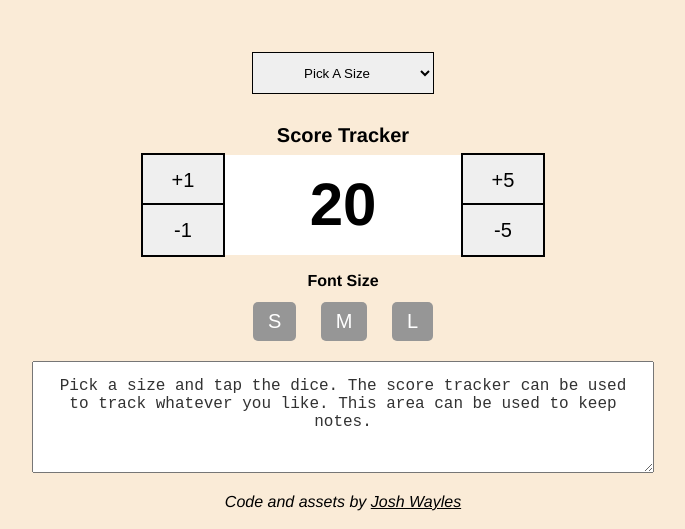
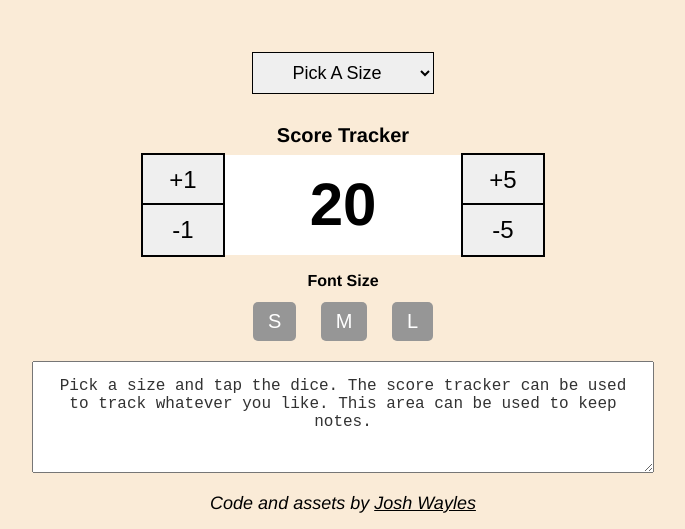
Before and after one commit to JoshWayles/Dice-Pal, a plain HTML site: page index.html in a window 1280 px wide. Shown: the part 332-861 px from the top of the page, without its empty margins (297-982 px from the left). Drawn offline with Linux system fonts and the light colour scheme.

Commit message:
Update style.css

```diff
--- a/style.css
+++ b/style.css
@@ -22,7 +22,7 @@ button {
   border: 2px solid black;
   margin: -2px;
   touch-action: manipulation;
-  font-size: 20px;
+  font-size: 24px;
   text-align: center !important;
 }
 
@@ -79,6 +79,7 @@ select {
   display: block;
   height: 40px;
   width: 180px;
+  font-size:18px;
   border: none;
   border-radius: 0;
   text-align: center !important;
@@ -159,7 +160,7 @@ textarea {
   color: black;
   font-style: italic;
   text-align: center;
-  font-size: 16px;
+  font-size: 18px;
 }
 
 a {
```
